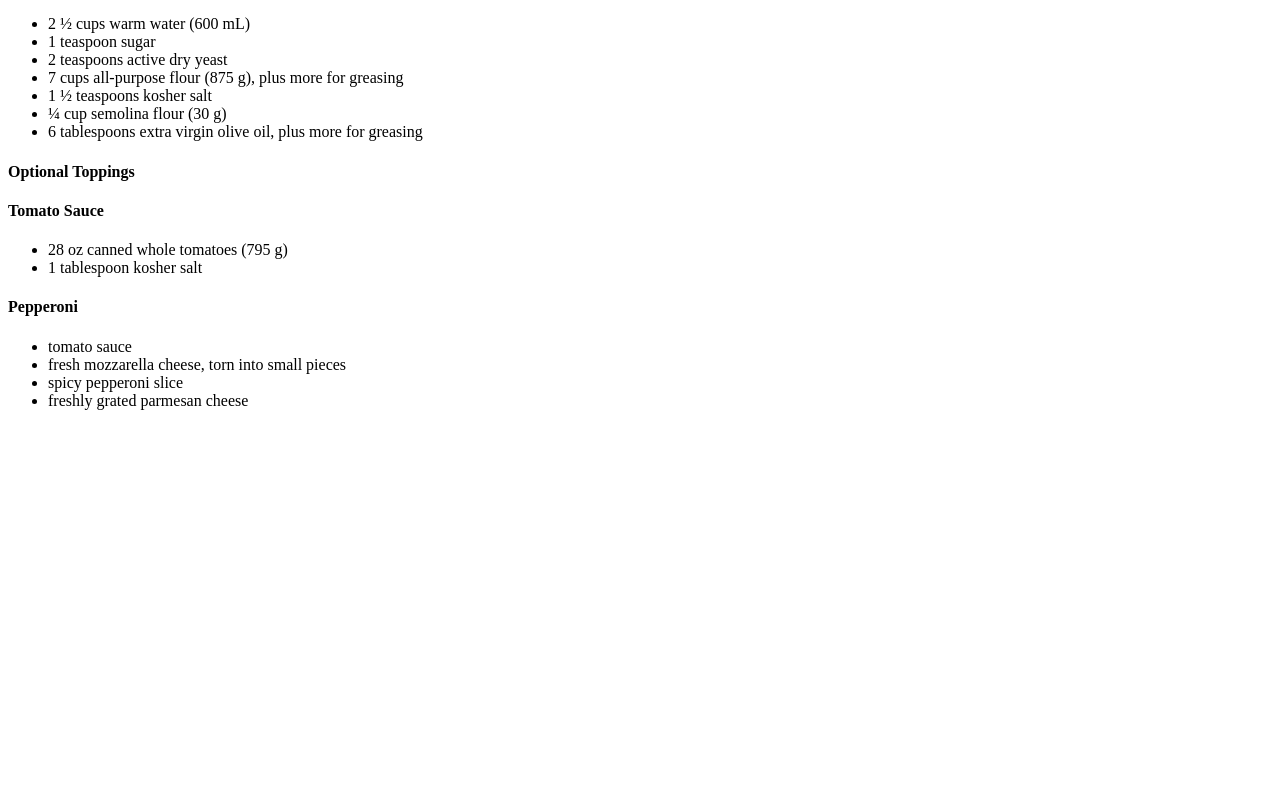
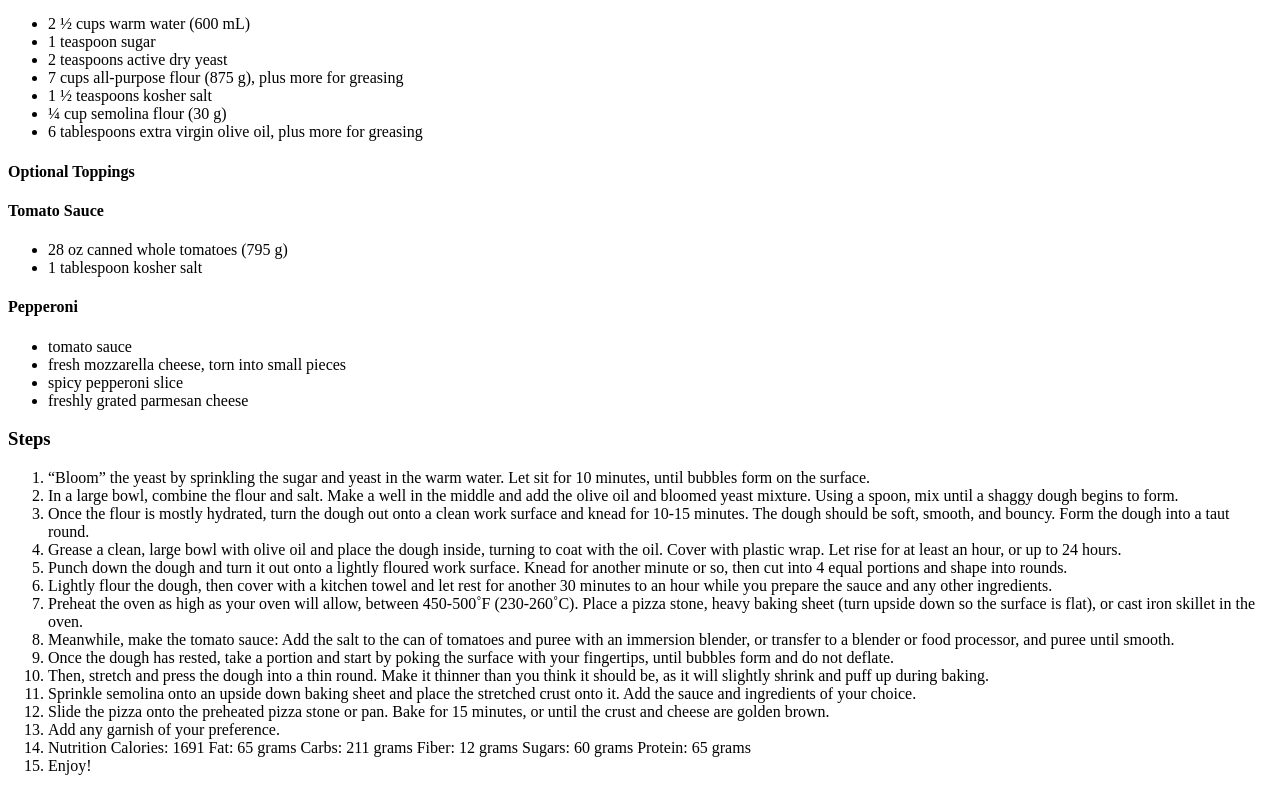
Before and after one commit to CeeJay-RD/odin-recipes, a plain HTML site: page recipes/pizza.html in a window 1280 px wide. Shown: the part 573-1364 px from the top of the page. Before the commit the page ends 999 px from the top, so only its background shows below. Drawn offline with Linux system fonts and the light colour scheme.

Commit message:
Added Pizza Steps

```diff
--- a/recipes/pizza.html
+++ b/recipes/pizza.html
@@ -33,5 +33,23 @@
                 <li>spicy pepperoni slice</li>
                 <li>freshly grated parmesan cheese</li>
             </ul>
+    <h3>Steps</h3>
+        <ol>
+            <li>“Bloom” the yeast by sprinkling the sugar and yeast in the warm water. Let sit for 10 minutes, until bubbles form on the surface.</li>
+            <li>In a large bowl, combine the flour and salt. Make a well in the middle and add the olive oil and bloomed yeast mixture. Using a spoon, mix until a shaggy dough begins to form.</li>
+            <li>Once the flour is mostly hydrated, turn the dough out onto a clean work surface and knead for 10-15 minutes. The dough should be soft, smooth, and bouncy. Form the dough into a taut round.</li>
+            <li>Grease a clean, large bowl with olive oil and place the dough inside, turning to coat with the oil. Cover with plastic wrap. Let rise for at least an hour, or up to 24 hours.</li>
+            <li>Punch down the dough and turn it out onto a lightly floured work surface. Knead for another minute or so, then cut into 4 equal portions and shape into rounds.</li>
+            <li>Lightly flour the dough, then cover with a kitchen towel and let rest for another 30 minutes to an hour while you prepare the sauce and any other ingredients.</li>
+            <li>Preheat the oven as high as your oven will allow, between 450-500˚F (230-260˚C). Place a pizza stone, heavy baking sheet (turn upside down so the surface is flat), or cast iron skillet in the oven.</li>
+            <li>Meanwhile, make the tomato sauce: Add the salt to the can of tomatoes and puree with an immersion blender, or transfer to a blender or food processor, and puree until smooth.</li>
+            <li>Once the dough has rested, take a portion and start by poking the surface with your fingertips, until bubbles form and do not deflate.</li>
+            <li>Then, stretch and press the dough into a thin round. Make it thinner than you think it should be, as it will slightly shrink and puff up during baking.</li>
+            <li>Sprinkle semolina onto an upside down baking sheet and place the stretched crust onto it. Add the sauce and ingredients of your choice.</li>
+            <li>Slide the pizza onto the preheated pizza stone or pan. Bake for 15 minutes, or until the crust and cheese are golden brown.</li>
+            <li>Add any garnish of your preference.</li>
+            <li>Nutrition  Calories: 1691 Fat: 65 grams  Carbs: 211 grams Fiber: 12 grams  Sugars: 60 grams  Protein: 65 grams</li>
+            <li>Enjoy!</li>
+        </ol>
 </body>
 </html>
```
